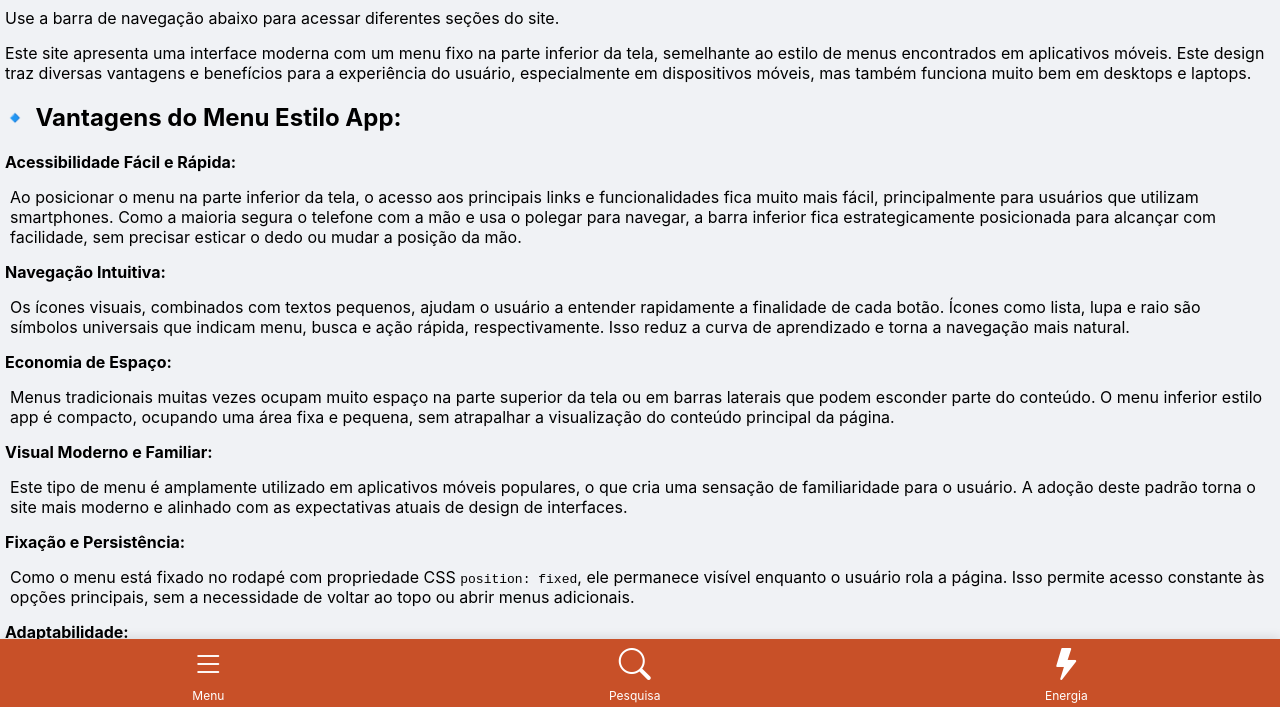
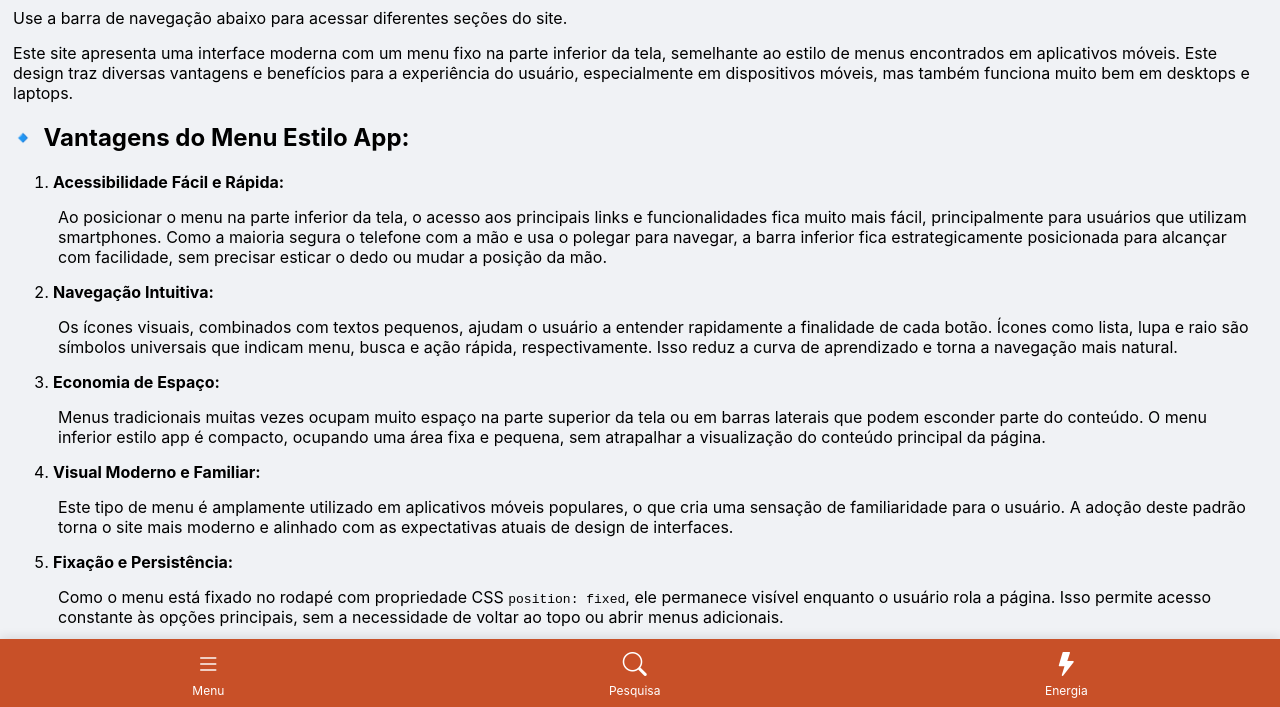
Before and after one commit to carlospaivaneto/menu-app, a plain HTML site: page index.html in a window 1280 px wide. Shown: the part 91-798 px from the top of the page. Drawn offline with nearby package versions, Linux system fonts and the light colour scheme.

Commit message:
Atualizar o styles.css

```diff
--- a/styles.css
+++ b/styles.css
@@ -1,4 +1,4 @@
-/* Reset básico para remover margens e paddings padrões e usar box-sizing border-box */
+8/* Reset básico para remover margens e paddings padrões e usar box-sizing border-box */
 * {
     margin: 0;
     padding: 0;
@@ -56,7 +56,7 @@ body {
 
 /* Estilo para o ícone dentro do item */
 .nav-item-app i {
-    font-size: 2rem; /* Tamanho maior para os ícones */
+    font-size: 1.5rem; /* Tamanho maior para os ícones */
     margin-bottom: 4px; /* Espaço entre o ícone e o texto */
 }
 
```
